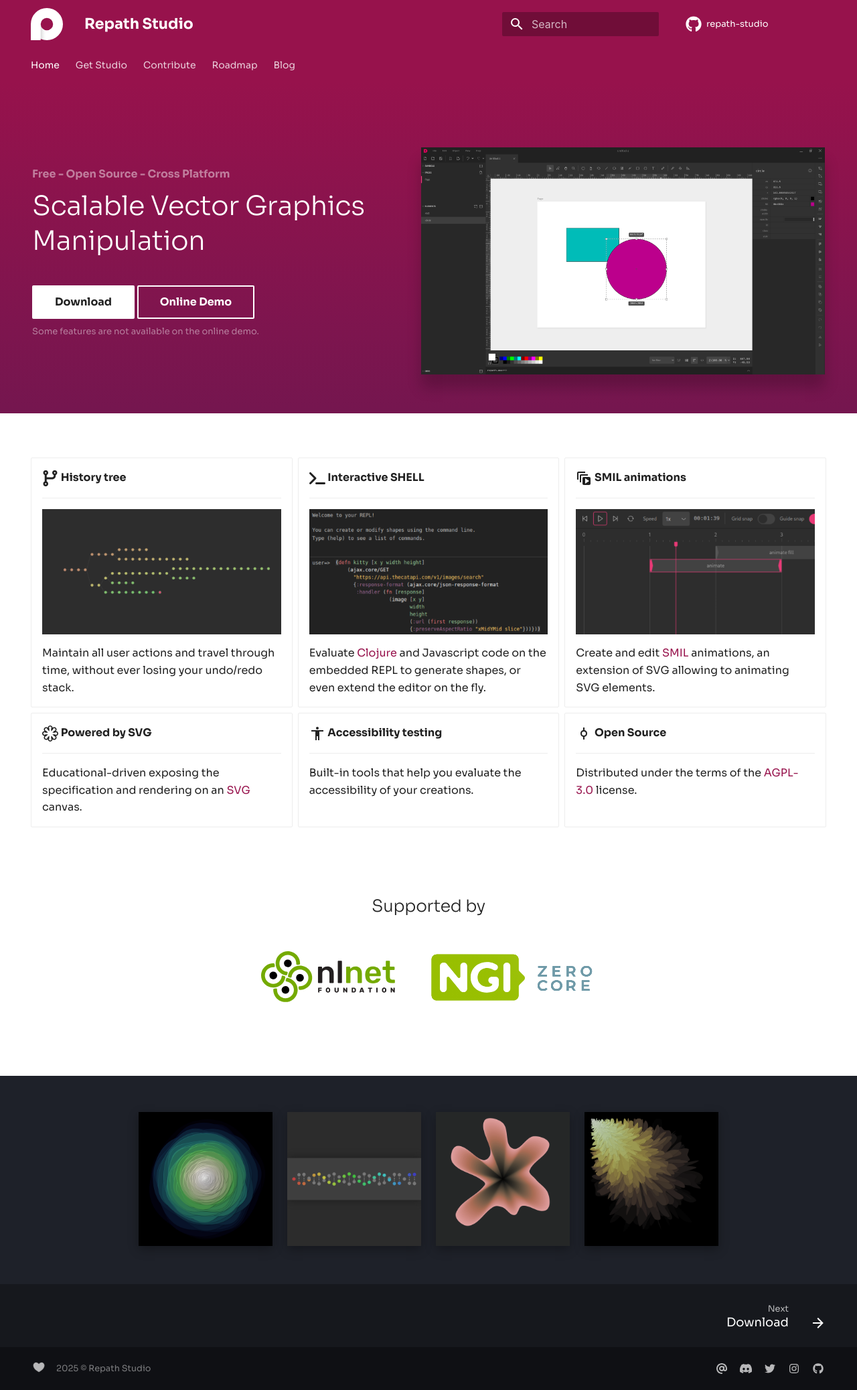
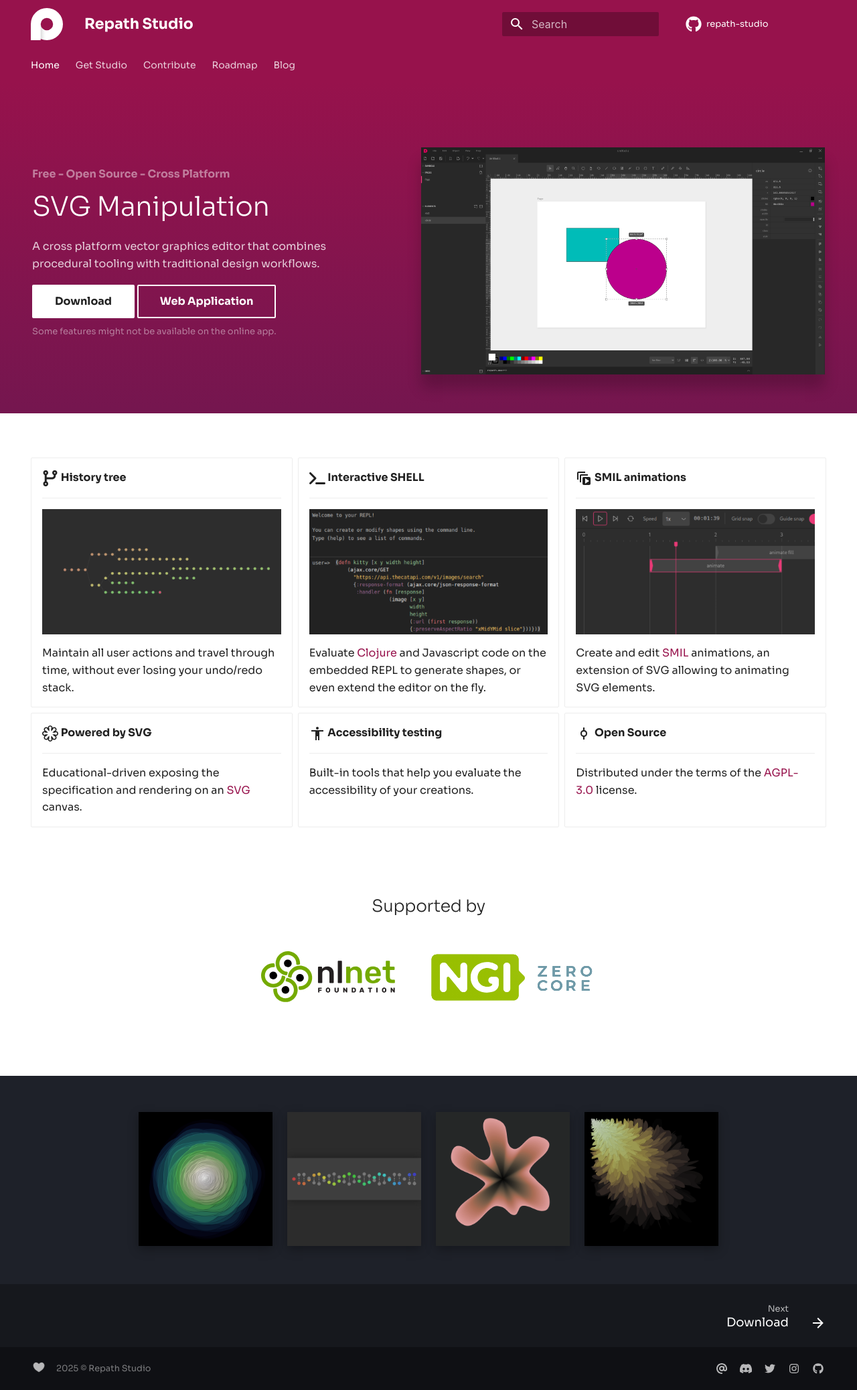
Before and after one commit to repath-project/repath-website, an MkDocs documentation site: the page built from docs/index.md, in a window 1280 px wide. Shown: the whole page at 67% size. Built offline with MkDocs 1.6.1 and Material for MkDocs 9.7.7, drawn with Linux system fonts in a browser that asks for light colours; comment, search, counter and statistics services are not loaded.

Commit message:
update home page and description

```diff
--- a/mkdocs.yml
+++ b/mkdocs.yml
@@ -1,5 +1,5 @@
 site_name: Repath Studio
-site_description: Scalable Vector Graphics Manipulation
+site_description: SVG Manipulation
 site_author: Konstantinos Kaloutas
 site_url: https://repath.studio/
 copyright: 2025 © Repath Studio
--- a/theme/overrides/home.html
+++ b/theme/overrides/home.html
@@ -63,6 +63,12 @@
     align-self: center;
   }
 
+  .tx-hero__description {
+    color: var(--md-footer-fg-color);
+    opacity: 0.8;
+    margin-bottom: 1.2em;
+  }
+
   .tx-hero__tagline {
     margin-bottom: 10px;
     color: var(--md-footer-fg-color--lighter);
@@ -109,7 +115,7 @@
     }
 
     .tx-hero h1 {
-      margin-bottom: 1em;
+      margin-bottom: 0.5em;
       font-size: 2.5em;
     }
 
@@ -147,17 +153,17 @@
       <div class="tx-hero__content">
         <p class="tx-hero__tagline">Free - Open Source - Cross Platform</p>
         <h1>{{ config.site_description }}</h1>
-
+        <p class="tx-hero__description">A cross platform vector graphics editor that combines procedural tooling with traditional design workflows.</p>
         <a href="{{ page.next_page.url | url }}" title="{{ page.next_page.title | striptags }}"
           class="md-button md-button--primary">
           Download
         </a>
         <a href="https://demo.repath.studio/" target="_blank" title="{{ lang.t('source.link.title') }}"
           class="md-button">
-          Online Demo
+          Web Application
         </a>
         <div class="tx-hero__warning">
-          Some features are not available on the online demo.
+          Some features might not be available on the online app.
         </div>
       </div>
 
```
